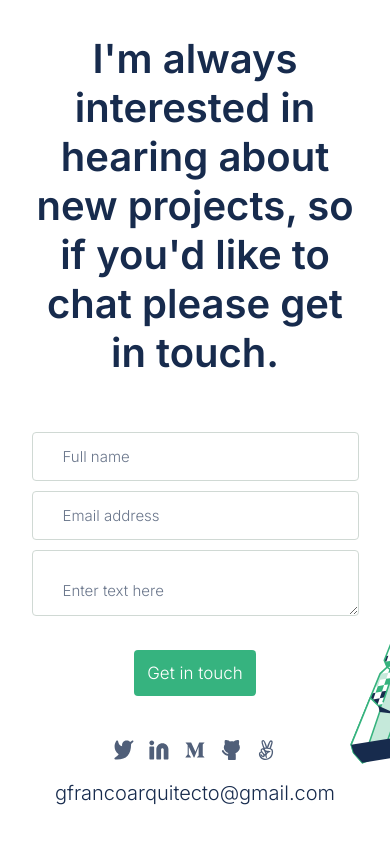
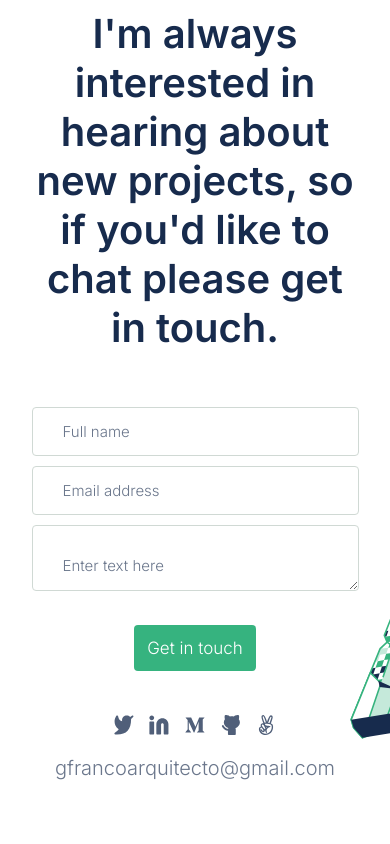
Before and after one commit to gfrancoarq/architect-portfolio, a website: page index.html in a window 390 px wide. Shown: the part 5717-6561 px from the top of the page. Drawn offline with nearby package versions, Linux system fonts and the light colour scheme.

Commit message:
Adjusted mobile version

```diff
--- a/style.css
+++ b/style.css
@@ -63,7 +63,7 @@ h4 {
 p {
   font-weight: 400;
   font-size: 20px;
-  margin: 1.6rem;
+  margin: 3.6rem;
   text-align: center;
 }
 
@@ -303,7 +303,7 @@ button {
   background-repeat: no-repeat;
   height: 4px;
   margin-top: 24px;
-  margin-bottom: 60px;
+  margin-bottom: 35px;
 }
 
 /* Container with CSS Grid */
@@ -424,5 +424,6 @@ textarea::placeholder {
 
 .email {
   margin-top: 20px;
-  margin-bottom: 265px;
+  margin-bottom: 190px;
+  color: #6b778c;
 }
```
